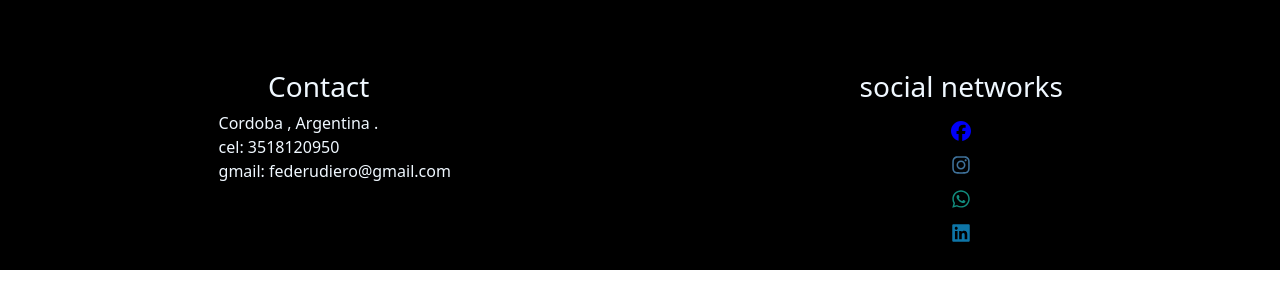
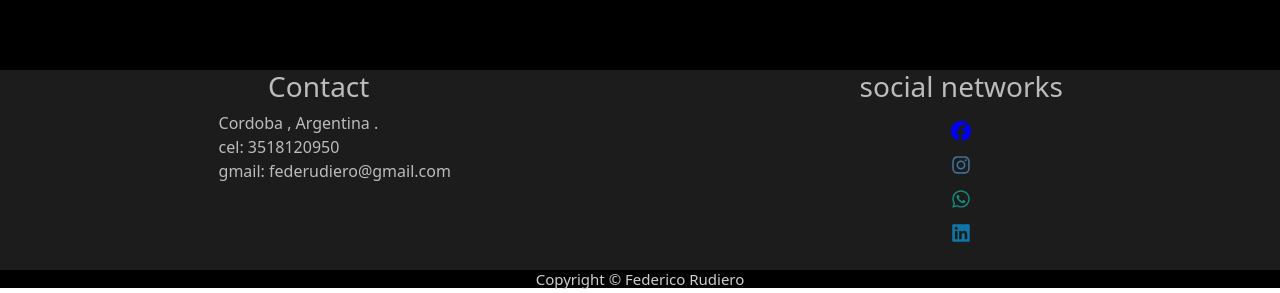
Before and after one commit to federudiero/Repositorio, a React (Create React App) app: page / in a window 1280 px wide. Shown: the part 2334-2627 px from the top of the page. Before the commit the page ends 2604 px from the top, so only its background shows below. Built offline with nearby package versions, Linux system fonts and the light colour scheme.

Commit message:
segundo cambio de footer

```diff
--- a/src/componentes/Footer.css
+++ b/src/componentes/Footer.css
@@ -2,7 +2,7 @@
 .footer{
     height: 200px;
 
-    background-color:  rgb(0, 0, 0);
+    background-color:  rgb(28, 28, 28);
     display: grid;
     grid-template-columns: repeat(2, 1fr);
     grid-template-rows: repeat(3, 1fr);
@@ -18,7 +18,7 @@
     justify-content: center;
     align-items: center;
     flex-direction: column;
-    color: aliceblue;
+    color: rgb(188, 188, 188);
 }
 .divRedesSociales{
     display: flex;
@@ -26,7 +26,7 @@
     justify-content: center;
     align-items: center;
     flex-direction: column;
-    color: aliceblue;
+    color: rgb(188, 188, 188);
     gap: 10px;
 }
 .LI{
@@ -89,3 +89,17 @@
     transition: 1s;
     cursor: pointer;
 }
+.pCopyright{
+
+
+    font-size:15px;
+    color: rgb(207, 207, 207);
+
+}
+.divCopyright{
+
+    font-size:15px;
+    text-align: center;
+    background-color: rgb(0, 0, 0);
+
+}
--- a/src/componentes/Footer.jsx
+++ b/src/componentes/Footer.jsx
@@ -7,8 +7,7 @@ function Footer() {
 
   return (
       <>
-
-    <div className='footer'>
+      <div>    <div className='footer'>
 
         <div className='divContacto'>
             <h3>Contact</h3>
@@ -28,7 +27,10 @@ function Footer() {
 
 
 
-
+    </div>
+    <div className='divCopyright'>
+        <h3 className='pCopyright'>Copyright © Federico Rudiero</h3>
+        </div>
     </div>
 
     </>
```
Also changed, not shown: src/componentes/Cards.css (line endings or trailing spaces).
